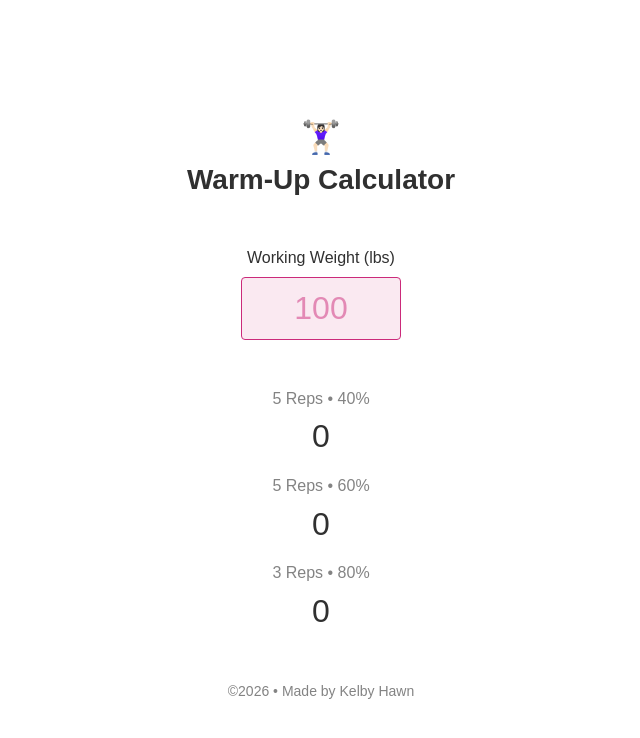
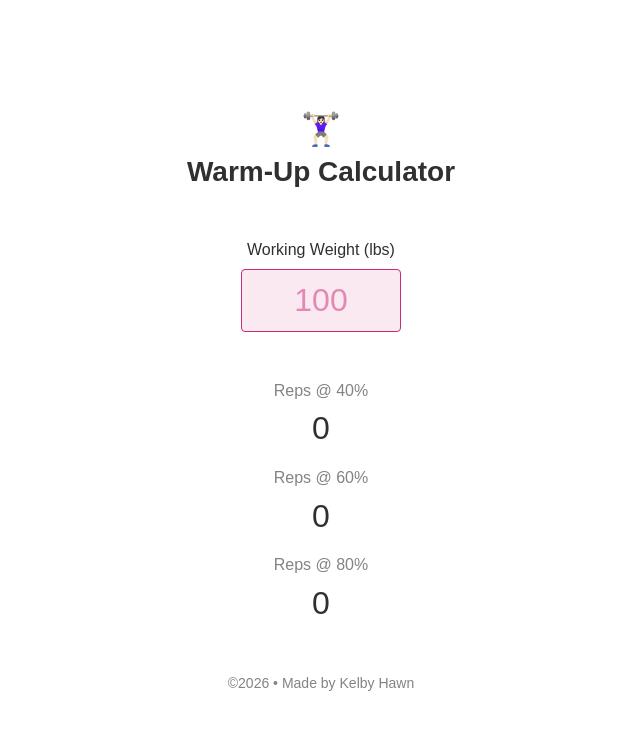
Before and after one commit to kelbyhawn/warm-up-calculator, a Next.js app: page / in a window 1280 px wide. Shown: the top 738 px of the page, without its empty margins (319-959 px from the left). Built offline with nearby package versions, Linux system fonts and the light colour scheme; a web font is replaced by a local one.

Commit message:
Remove explicit rep counts (#7)
* remove explicit rep counts

* remove margin and padding from body

```diff
--- a/src/app/page.scss
+++ b/src/app/page.scss
@@ -7,6 +7,8 @@ body {
   line-height: 1.4;
   text-align: center;
   color: $color-main;
+  margin: 0;
+  padding: 0;
 }
 
 main {
--- a/src/components/SetsOutput.tsx
+++ b/src/components/SetsOutput.tsx
@@ -3,11 +3,7 @@ type SetsOutputProps = {
 };
 
 function SetsOutput({ weight }: SetsOutputProps) {
-  const sets = [
-    { reps: 5, percent: 40 },
-    { reps: 5, percent: 60 },
-    { reps: 3, percent: 80 },
-  ];
+  const percents = [40, 60, 80];
 
   // Round to the nearest 5
   const getWeight = (weight: number, percent: number) => {
@@ -17,12 +13,10 @@ function SetsOutput({ weight }: SetsOutputProps) {
 
   return (
     <ul>
-      {sets.map((set, i) => (
-        <li key={i}>
-          <h2>
-            {set.reps} Reps • {set.percent}%
-          </h2>
-          <p>{getWeight(weight, set.percent)}</p>
+      {percents.map((percent) => (
+        <li key={percent}>
+          <h2>Reps @ {percent}%</h2>
+          <p>{getWeight(weight, percent)}</p>
         </li>
       ))}
     </ul>
```
